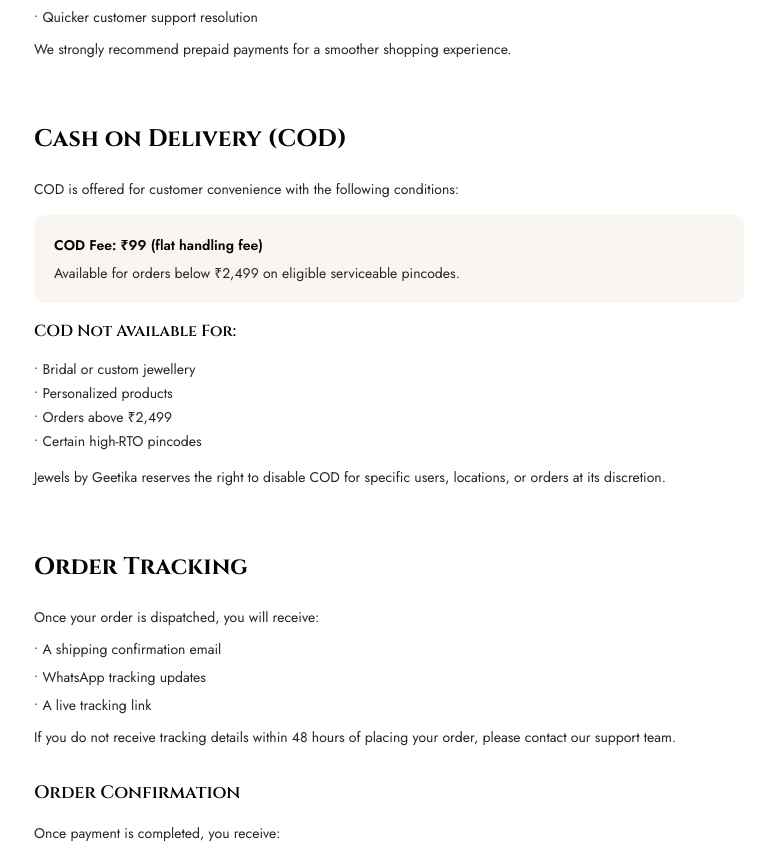
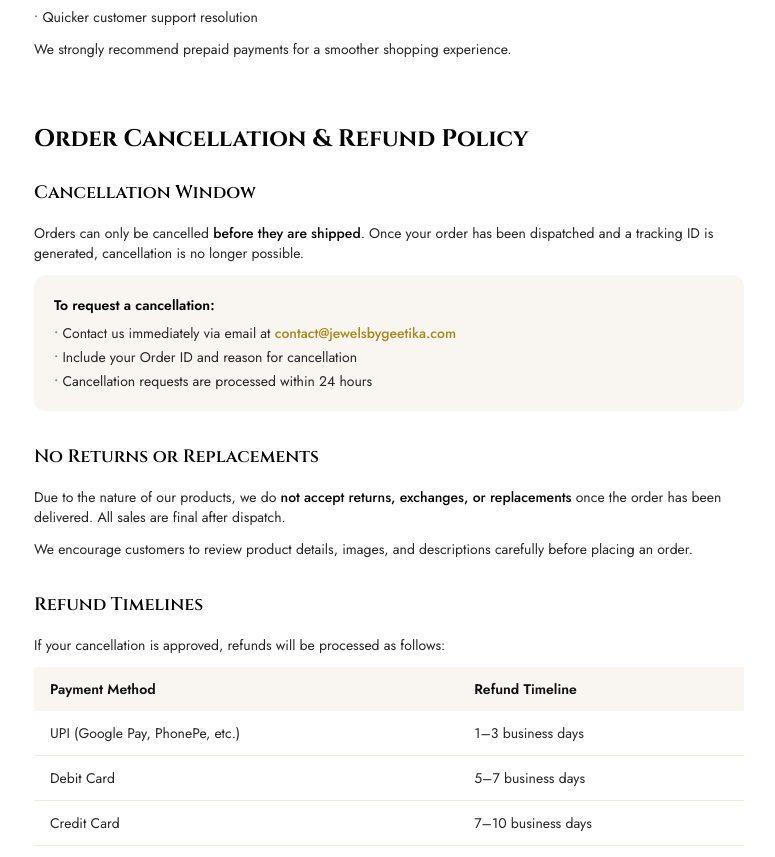
Before and after one commit to da2793/jewels-by-geetika, a Next.js app: page /policies in a window 1280 px wide. Shown: the part 1920-2777 px from the top of the page, without its empty margins (376-1151 px from the left). Built offline with nearby package versions, Linux system fonts and the light colour scheme; no server answers; the database is empty.

Commit message:
Add cancellation/refund policy, remove COD, remove WhatsApp from contact

```diff
--- a/src/app/policies/page.tsx
+++ b/src/app/policies/page.tsx
@@ -6,7 +6,7 @@ import { useState } from "react";
 const sections = [
   { id: "shipping", label: "Shipping" },
   { id: "payment", label: "Payment" },
-  { id: "cod", label: "Cash on Delivery" },
+  { id: "cancellation", label: "Cancellation & Refund" },
   { id: "tracking", label: "Order Tracking" },
   { id: "packaging", label: "Packaging" },
   { id: "unboxing", label: "Unboxing Policy" },
@@ -194,7 +194,6 @@ export default function PoliciesPage() {
                   "UPI (Google Pay, PhonePe, Paytm, BHIM)",
                   "Net Banking",
                   "Wallets",
-                  "Cash on Delivery (COD)",
                 ].map((method) => (
                   <div key={method} className="flex items-center gap-2 text-charcoal-700 text-sm">
                     <span className="text-gold-500">✦</span>
@@ -220,28 +219,80 @@ export default function PoliciesPage() {
               </p>
             </section>
 
-            {/* ── COD ── */}
-            <section id="cod">
+            {/* ── CANCELLATION & REFUND ── */}
+            <section id="cancellation">
               <h2 className="text-2xl font-display font-bold text-charcoal-900 mb-6">
-                Cash on Delivery (COD)
+                Order Cancellation &amp; Refund Policy
               </h2>
-              <div className="space-y-4 text-charcoal-700 text-sm">
-                <p>COD is offered for customer convenience with the following conditions:</p>
-                <div className="bg-cream-200 rounded-xl p-5">
-                  <p className="text-charcoal-900 font-semibold mb-2">COD Fee: ₹99 (flat handling fee)</p>
-                  <p className="text-charcoal-700">Available for orders below ₹2,499 on eligible serviceable pincodes.</p>
+
+              <h3 className="text-lg font-display font-semibold text-charcoal-900 mb-4">
+                Cancellation Window
+              </h3>
+              <div className="space-y-3 text-charcoal-700 text-sm">
+                <p>
+                  Orders can only be cancelled <span className="text-charcoal-900 font-medium">before they are shipped</span>. Once your order has been dispatched and a tracking ID is generated, cancellation is no longer possible.
+                </p>
+                <div className="bg-cream-200 rounded-xl p-5 mt-4">
+                  <p className="text-charcoal-900 font-semibold mb-2">To request a cancellation:</p>
+                  <ul className="space-y-1 text-charcoal-700">
+                    <li>• Contact us immediately via email at <a href="mailto:contact@jewelsbygeetika.com" className="text-gold-600 font-medium hover:underline">contact@jewelsbygeetika.com</a></li>
+                    <li>• Include your Order ID and reason for cancellation</li>
+                    <li>• Cancellation requests are processed within 24 hours</li>
+                  </ul>
                 </div>
-                <h3 className="text-base font-display font-semibold text-charcoal-900 mt-4">
-                  COD Not Available For:
-                </h3>
-                <ul className="space-y-1">
-                  <li>• Bridal or custom jewellery</li>
-                  <li>• Personalized products</li>
-                  <li>• Orders above ₹2,499</li>
-                  <li>• Certain high-RTO pincodes</li>
-                </ul>
-                <p className="text-charcoal-700 mt-3">
-                  Jewels by Geetika reserves the right to disable COD for specific users, locations, or orders at its discretion.
+              </div>
+
+              <h3 className="text-lg font-display font-semibold text-charcoal-900 mt-8 mb-4">
+                No Returns or Replacements
+              </h3>
+              <div className="space-y-3 text-charcoal-700 text-sm">
+                <p>
+                  Due to the nature of our products, we do <span className="text-charcoal-900 font-medium">not accept returns, exchanges, or replacements</span> once the order has been delivered. All sales are final after dispatch.
+                </p>
+                <p>
+                  We encourage customers to review product details, images, and descriptions carefully before placing an order.
+                </p>
+              </div>
+
+              <h3 className="text-lg font-display font-semibold text-charcoal-900 mt-8 mb-4">
+                Refund Timelines
+              </h3>
+              <div className="space-y-3 text-charcoal-700 text-sm">
+                <p>If your cancellation is approved, refunds will be processed as follows:</p>
+                <div className="overflow-x-auto mt-3">
+                  <table className="w-full text-sm border-collapse">
+                    <thead>
+                      <tr className="bg-cream-200">
+                        <th className="text-left py-3 px-4 text-charcoal-800 font-semibold">Payment Method</th>
+                        <th className="text-left py-3 px-4 text-charcoal-800 font-semibold">Refund Timeline</th>
+                      </tr>
+                    </thead>
+                    <tbody className="text-charcoal-700">
+                      <tr className="border-b border-cream-300">
+                        <td className="py-3 px-4">UPI (Google Pay, PhonePe, etc.)</td>
+                        <td className="py-3 px-4">1–3 business days</td>
+                      </tr>
+                      <tr className="border-b border-cream-300">
+                        <td className="py-3 px-4">Debit Card</td>
+                        <td className="py-3 px-4">5–7 business days</td>
+                      </tr>
+                      <tr className="border-b border-cream-300">
+                        <td className="py-3 px-4">Credit Card</td>
+                        <td className="py-3 px-4">7–10 business days</td>
+                      </tr>
+                      <tr className="border-b border-cream-300">
+                        <td className="py-3 px-4">Net Banking</td>
+                        <td className="py-3 px-4">5–7 business days</td>
+                      </tr>
+                      <tr>
+                        <td className="py-3 px-4">Wallets</td>
+                        <td className="py-3 px-4">1–3 business days</td>
+                      </tr>
+                    </tbody>
+                  </table>
+                </div>
+                <p className="mt-3">
+                  Refunds are credited back to the original payment source. Actual timelines may vary depending on your bank or payment provider.
                 </p>
               </div>
             </section>
```
